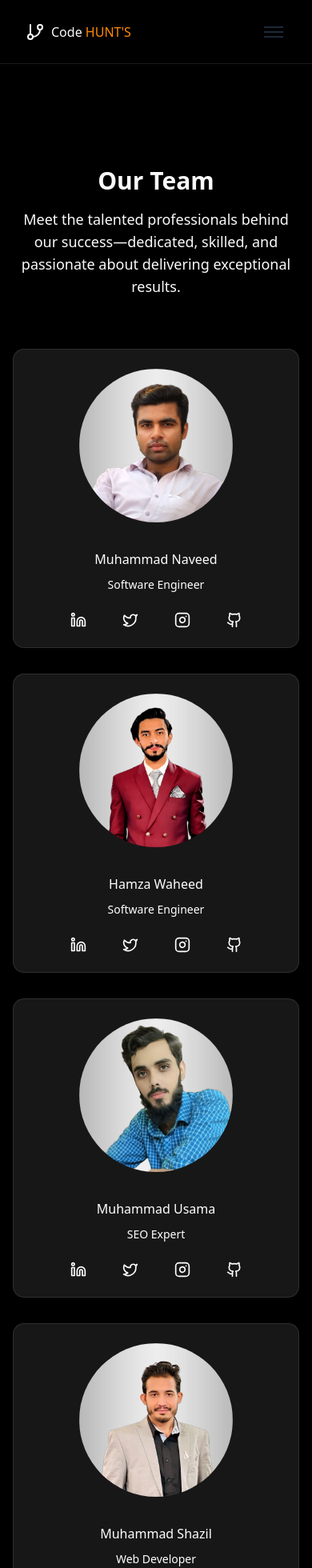
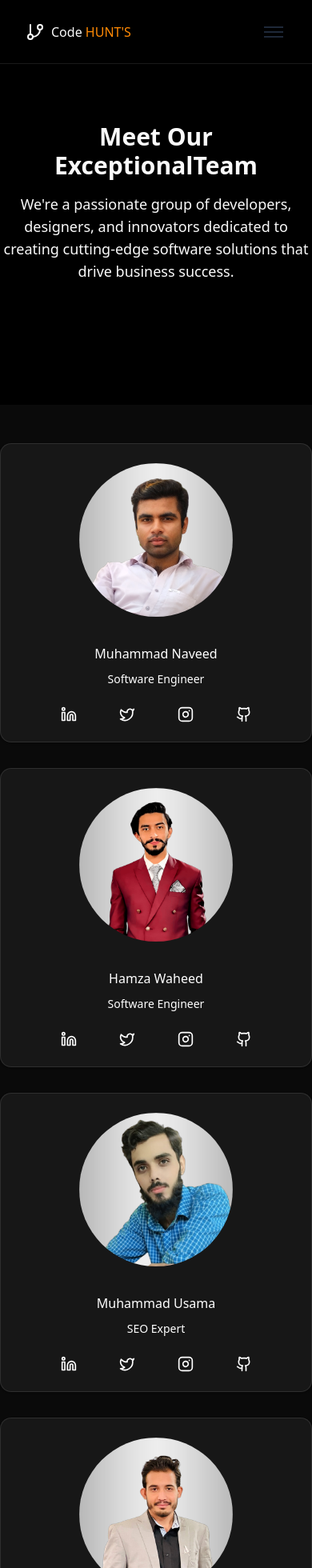
Before and after one commit to uxlabspk/codehunts, a React (Vite) app: page /our-team in a window 390 px wide. Shown: the top 1960 px of the page at 80% size. Built offline with nearby package versions, Linux system fonts and the light colour scheme.

Commit message:
feat: Updating Contact Us Page

```diff
--- /dev/null
+++ b/src/components/common/hero-section.tsx
@@ -0,0 +1,27 @@
+import {Link} from "react-router-dom";
+import {Button} from "@/components/ui/button.tsx";
+
+interface HeroSectionProps {
+    title: string
+    description: string
+    hasLinks: boolean
+    linkUrl?: string
+    linkText?: string
+}
+
+
+export default function HeroSection({title, description, hasLinks, linkUrl, linkText}: HeroSectionProps) {
+    return(
+        <div className={'w-full bg-black overflow-hidden'}>
+            <div className={'container mx-auto h-[60vh] flex flex-col items-center justify-center text-center'}>
+                <h2 className="text-3xl sm:text-4xl font-bold mb-4">{title}</h2>
+                <p className="text-lg max-w-2xl mx-auto">{description}</p>
+                {hasLinks && (
+                    <Link  to={linkUrl ? linkUrl : ''}>
+                        <Button className={'text-lg px-14 py-6 rounded-full'} >{linkText}</Button>
+                    </Link>
+                )}
+            </div>
+        </div>
+    )
+}
--- a/src/pages/contact-us.tsx
+++ b/src/pages/contact-us.tsx
@@ -1,8 +1,11 @@
+import HeroSection from "@/components/common/hero-section.tsx";
+import CompanyStats from "@/components/common/company-stats.tsx";
 
 export default function Contact() {
   return (
-    <div>
-      Contact
-    </div>
+    <>
+      <HeroSection title={'Lets Build Something Amazing Together'} description={'Ready to transform your ideas into powerful software solutions? Our expert team is here to bring your vision to life.'} hasLinks={false} />
+      <CompanyStats />
+    </>
   )
 }
--- a/src/pages/our-team.tsx
+++ b/src/pages/our-team.tsx
@@ -1,231 +1,71 @@
-//
-// import { Github, Linkedin, Mail, Twitter } from 'lucide-react';
-//
-// const teamMembers = [
-//   {
-//     id: 1,
-//     name: "Alex Johnson",
-//     role: "Chief Technology Officer",
-//     bio: "10+ years of experience in full-stack development and system architecture. Passionate about scalable solutions.",
-//     image: "https://placehold.co/400x400/6366f1/ffffff?text=AJ",
-//     social: {
-//       github: "#",
-//       linkedin: "#",
-//       twitter: "#"
-//     }
-//   },
-//   {
-//     id: 2,
-//     name: "Sarah Chen",
-//     role: "Lead Frontend Developer",
-//     bio: "Specializes in React and modern JavaScript frameworks. Loves creating intuitive user experiences.",
-//     image: "https://placehold.co/400x400/8b5cf6/ffffff?text=SC",
-//     social: {
-//       github: "#",
-//       linkedin: "#",
-//       twitter: "#"
-//     }
-//   },
-//   {
-//     id: 3,
-//     name: "Marcus Williams",
-//     role: "Backend Engineer",
-//     bio: "Expert in cloud infrastructure and database optimization. Builds robust APIs and microservices.",
-//     image: "https://placehold.co/400x400/0ea5e9/ffffff?text=MW",
-//     social: {
-//       github: "#",
-//       linkedin: "#",
-//       twitter: "#"
-//     }
-//   },
-//   {
-//     id: 4,
-//     name: "Elena Rodriguez",
-//     role: "UI/UX Designer",
-//     bio: "Creates beautiful, user-centered designs. Focuses on accessibility and inclusive design principles.",
-//     image: "https://placehold.co/400x400/10b981/ffffff?text=ER",
-//     social: {
-//       github: "#",
-//       linkedin: "#",
-//       twitter: "#"
-//     }
-//   },
-//   {
-//     id: 5,
-//     name: "David Kim",
-//     role: "DevOps Specialist",
-//     bio: "Automates deployment pipelines and ensures system reliability. Kubernetes and Docker expert.",
-//     image: "https://placehold.co/400x400/f59e0b/ffffff?text=DK",
-//     social: {
-//       github: "#",
-//       linkedin: "#",
-//       twitter: "#"
-//     }
-//   },
-//   {
-//     id: 6,
-//     name: "Priya Sharma",
-//     role: "Quality Assurance Lead",
-//     bio: "Ensures software excellence through comprehensive testing strategies and automation frameworks.",
-//     image: "https://placehold.co/400x400/ef4444/ffffff?text=PS",
-//     social: {
-//       github: "#",
-//       linkedin: "#",
-//       twitter: "#"
-//     }
-//   }
-// ];
-//
-//
-// export default function Team() {
-//   return (
-//     <div className="min-h-screen bg-gradient-to-br from-slate-50 to-slate-100">
-//       {/* Header */}
-//       <header className="bg-white shadow-sm">
-//         <div className="max-w-7xl mx-auto px-4 sm:px-6 lg:px-8 py-6">
-//           <div className="flex justify-between items-center">
-//             <div>
-//               <h1 className="text-3xl font-bold text-gray-900">TechFlow</h1>
-//               <p className="text-gray-600">Innovative Software Solutions</p>
-//             </div>
-//             <nav className="hidden md:block">
-//               <ul className="flex space-x-8">
-//                 <li><a href="#" className="text-gray-600 hover:text-indigo-600 transition-colors">Home</a></li>
-//                 <li><a href="#" className="text-indigo-600 font-medium">Our Team</a></li>
-//                 <li><a href="#" className="text-gray-600 hover:text-indigo-600 transition-colors">Services</a></li>
-//                 <li><a href="#" className="text-gray-600 hover:text-indigo-600 transition-colors">Contact</a></li>
-//               </ul>
-//             </nav>
-//           </div>
-//         </div>
-//       </header>
-//
-//       {/* Hero Section */}
-//       <section className="py-16 px-4 sm:px-6 lg:px-8">
-//         <div className="max-w-7xl mx-auto text-center">
-//           <h1
-//             className="text-4xl md:text-5xl font-bold text-gray-900 mb-6"
-//
-//           >
-//             Meet Our <span className="text-indigo-600">Exceptional</span> Team
-//           </h1>
-//           <p
-//             className="text-xl text-gray-600 max-w-3xl mx-auto mb-12"
-//
-//           >
-//             We're a passionate group of developers, designers, and innovators dedicated to creating
-//             cutting-edge software solutions that drive business success.
-//           </p>
-//         </div>
-//       </section>
-//
-//       {/* Team Grid */}
-//       <section className="py-12 px-4 sm:px-6 lg:px-8">
-//         <div className="max-w-7xl mx-auto">
-//           <div
-//             className="grid grid-cols-1 md:grid-cols-2 lg:grid-cols-3 gap-8"
-//
-//           >
-//             {teamMembers.map((member) => (
-//               <div
-//                 key={member.id}
-//
-//                 className="bg-white rounded-xl shadow-lg overflow-hidden hover:shadow-xl transition-shadow duration-300"
-//               >
-//                 <div className="p-6">
-//                   <div className="flex items-center mb-6">
-//                     <img
-//                       src={member.image}
-//                       alt={member.name}
-//                       className="w-20 h-20 rounded-full object-cover"
-//                     />
-//                     <div className="ml-4">
-//                       <h3 className="text-xl font-bold text-gray-900">{member.name}</h3>
-//                       <p className="text-indigo-600 font-medium">{member.role}</p>
-//                     </div>
-//                   </div>
-//                   <p className="text-gray-600 mb-6">{member.bio}</p>
-//                   <div className="flex space-x-4">
-//                     <a href={member.social.github} className="text-gray-400 hover:text-gray-900 transition-colors">
-//                       <Github size={20} />
-//                     </a>
-//                     <a href={member.social.linkedin} className="text-gray-400 hover:text-blue-600 transition-colors">
-//                       <Linkedin size={20} />
-//                     </a>
-//                     <a href={member.social.twitter} className="text-gray-400 hover:text-blue-400 transition-colors">
-//                       <Twitter size={20} />
-//                     </a>
-//                     <a href="#" className="text-gray-400 hover:text-red-500 transition-colors">
-//                       <Mail size={20} />
-//                     </a>
-//                   </div>
-//                 </div>
-//               </div>
-//             ))}
-//           </div>
-//         </div>
-//       </section>
-//
-//       {/* Values Section */}
-//       <section className="py-16 px-4 sm:px-6 lg:px-8 bg-white">
-//         <div className="max-w-7xl mx-auto">
-//           <div className="text-center mb-12">
-//             <h2 className="text-3xl font-bold text-gray-900 mb-4">Our Core Values</h2>
-//             <p className="text-gray-600 max-w-2xl mx-auto">
-//               These principles guide everything we do and define who we are as a team.
-//             </p>
-//           </div>
-//           <div className="grid grid-cols-1 md:grid-cols-2 lg:grid-cols-4 gap-8">
-//             {[
-//               {
-//                 title: "Innovation",
-//                 description: "We constantly explore new technologies and approaches to solve complex problems.",
-//                 icon: "💡"
-//               },
-//               {
-//                 title: "Collaboration",
-//                 description: "We believe the best solutions emerge from diverse perspectives working together.",
-//                 icon: "🤝"
-//               },
-//               {
-//                 title: "Quality",
-//                 description: "We are committed to delivering exceptional software that exceeds expectations.",
-//                 icon: "⭐"
-//               },
-//               {
-//                 title: "Growth",
-//                 description: "We invest in our team's development and encourage continuous learning.",
-//                 icon: "🚀"
-//               }
-//             ].map((value, index) => (
-//               <div
-//                 key={index}
-//                 className="text-center p-6 bg-gradient-to-br from-indigo-50 to-purple-50 rounded-xl"
-//
-//               >
-//                 <div className="text-4xl mb-4">{value.icon}</div>
-//                 <h3 className="text-xl font-bold text-gray-900 mb-2">{value.title}</h3>
-//                 <p className="text-gray-600">{value.description}</p>
-//               </div>
-//             ))}
-//           </div>
-//         </div>
-//       </section>
-//
-//
-
-
-import TeamSection from "@/components/landing/team-section.tsx";
 import CTASection from "@/components/common/cta-section.tsx";
 import OurValues from "@/components/common/our-values.tsx";
+import HeroSection from "@/components/common/hero-section.tsx";
+import TeamCard from "@/components/common/team-card.tsx";
+import {Github, Instagram, Linkedin, Twitter} from "lucide-react";
 
 
 export default function Team() {
     return (
         <>
-            <div className={'bg-black'}>
-                <div className={'pt-32'}>
-                    <TeamSection />
+            <HeroSection title={'Meet Our ExceptionalTeam'} description={'We\'re a passionate group of developers, designers, and innovators dedicated to creating cutting-edge software solutions that drive business success.'} hasLinks={false} />
+            <div className={'container mx-auto py-12'}>
+                <div className="grid grid-cols-1 sm:grid-cols-2 md:grid-cols-3 lg:grid-cols-4 gap-8">
+                    <TeamCard
+                        img={'team/naveed.png'}
+                        name={'Muhammad Naveed'}
+                        position={'Software Engineer'}
+                        socials={
+                            <div className={'flex items-center justify-around px-6'}>
+                                <Linkedin className={'w-5 h-5 text-white'} />
+                                <Twitter className={'w-5 h-5 text-white'} />
+                                <Instagram className={'w-5 h-5 text-white'} />
+                                <Github className={'w-5 h-5 text-white'} />
+                            </div>
+                        }
+                    />
+
+                    <TeamCard
+                        img={'team/hamza.png'}
+                        name={'Hamza Waheed'}
+                        position={'Software Engineer'}
+                        socials={
+                            <div className={'flex items-center justify-around px-6'}>
+                                <Linkedin className={'w-5 h-5 text-white'} />
+                                <Twitter className={'w-5 h-5 text-white'} />
+                                <Instagram className={'w-5 h-5 text-white'} />
+                                <Github className={'w-5 h-5 text-white'} />
+                            </div>
+                        }
+                    />
+
+                    <TeamCard
+                        img={'team/Usama.png'}
+                        name={'Muhammad Usama'}
+                        position={'SEO Expert'}
+                        socials={
+                            <div className={'flex items-center justify-around px-6'}>
+                                <Linkedin className={'w-5 h-5 text-white'} />
+                                <Twitter className={'w-5 h-5 text-white'} />
+                                <Instagram className={'w-5 h-5 text-white'} />
+                                <Github className={'w-5 h-5 text-white'} />
+                            </div>
+                        }
+                    />
+
+                    <TeamCard
+                        img={'team/shazil-index.png'}
+                        name={'Muhammad Shazil'}
+                        position={'Web Developer'}
+                        socials={
+                            <div className={'flex items-center justify-around px-6'}>
+                                <Linkedin className={'w-5 h-5 text-white'} />
+                                <Twitter className={'w-5 h-5 text-white'} />
+                                <Instagram className={'w-5 h-5 text-white'} />
+                                <Github className={'w-5 h-5 text-white'} />
+                            </div>
+                        }
+                    />
                 </div>
             </div>
             <OurValues />
```
